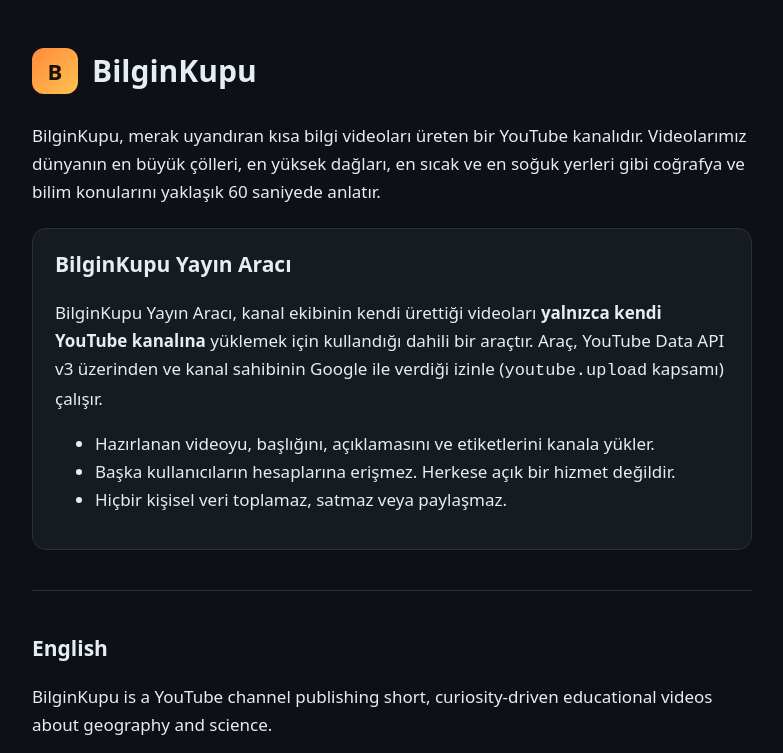
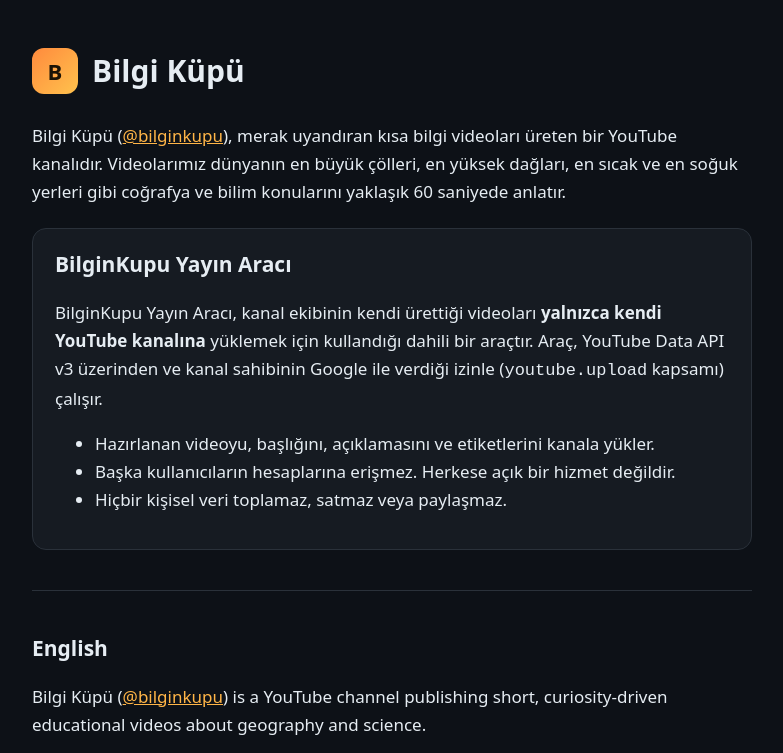
Before and after one commit to mertaydogdu10-wq/bilginkupu, a plain HTML site: page index.html in a window 1280 px wide. Shown: the top 753 px of the page, without its empty margins (248-1031 px from the left). Drawn offline with Linux system fonts and the light colour scheme.

Commit message:
Use channel name Bilgi Küpü and link the channel
Co-Authored-By: Claude Opus 5.5 <noreply@anthropic.com>

```diff
--- a/index.html
+++ b/index.html
@@ -3,15 +3,15 @@
 <head>
   <meta charset="utf-8">
   <meta name="viewport" content="width=device-width, initial-scale=1">
-  <title>BilginKupu</title>
+  <title>Bilgi Küpü</title>
   <meta name="description" content="BilginKupu: merak uyandıran kısa bilgi videoları ve kanalın kendi videolarını yükleyen yayın aracı.">
   <link rel="stylesheet" href="style.css">
 </head>
 <body>
 <main>
-  <header><div class="logo">B</div><h1>BilginKupu</h1></header>
+  <header><div class="logo">B</div><h1>Bilgi Küpü</h1></header>
 
-  <p>BilginKupu, merak uyandıran kısa bilgi videoları üreten bir YouTube kanalıdır. Videolarımız dünyanın en büyük çölleri, en yüksek dağları, en sıcak ve en soğuk yerleri gibi coğrafya ve bilim konularını yaklaşık 60 saniyede anlatır.</p>
+  <p>Bilgi Küpü (<a href="https://www.youtube.com/@bilginkupu">@bilginkupu</a>), merak uyandıran kısa bilgi videoları üreten bir YouTube kanalıdır. Videolarımız dünyanın en büyük çölleri, en yüksek dağları, en sıcak ve en soğuk yerleri gibi coğrafya ve bilim konularını yaklaşık 60 saniyede anlatır.</p>
 
   <div class="card">
     <h2 style="margin-top:0">BilginKupu Yayın Aracı</h2>
@@ -25,7 +25,7 @@
 
   <hr>
   <h2>English</h2>
-  <p>BilginKupu is a YouTube channel publishing short, curiosity-driven educational videos about geography and science.</p>
+  <p>Bilgi Küpü (<a href="https://www.youtube.com/@bilginkupu">@bilginkupu</a>) is a YouTube channel publishing short, curiosity-driven educational videos about geography and science.</p>
   <p><strong>BilginKupu Publisher</strong> is an internal tool used by the channel team to upload the channel's own videos, together with their titles, descriptions and tags, to the channel's own YouTube account. It uses the YouTube Data API v3 with the channel owner's consent (<code>youtube.upload</code> scope). It does not access other users' accounts and does not collect, sell or share personal data.</p>
 
   <nav>
```
